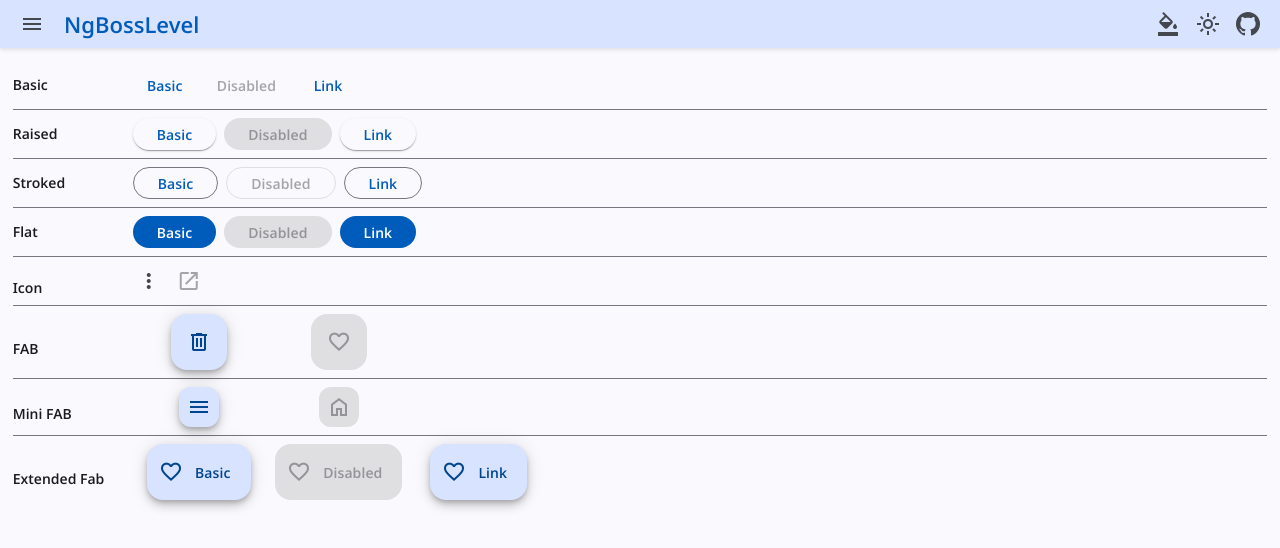
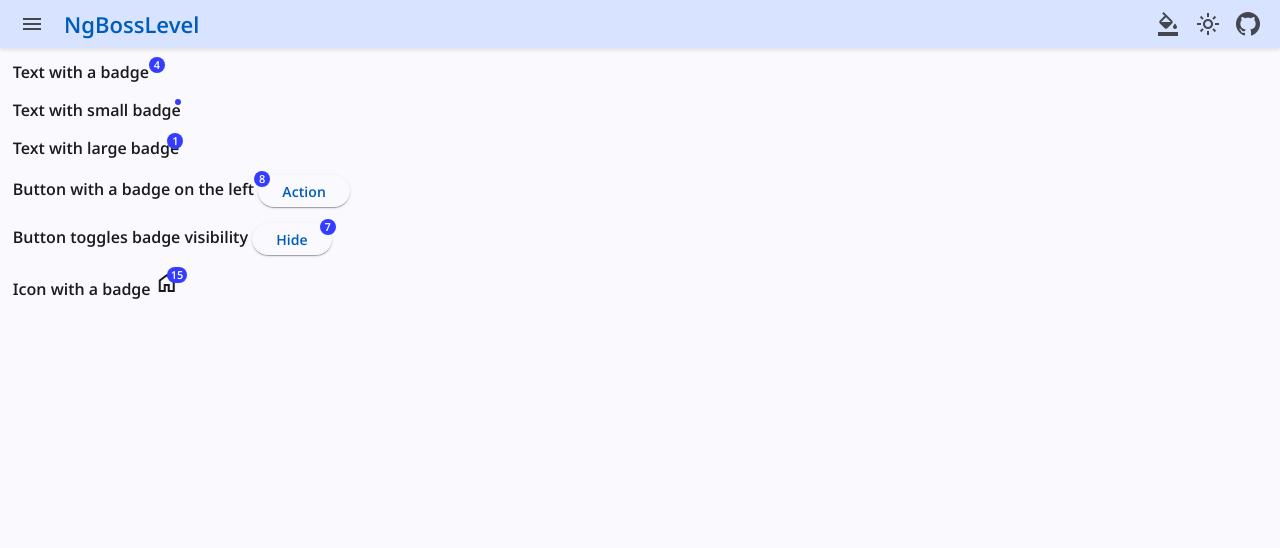
Before and after one commit to devcobos/NgBossLevel, an Angular app: page /examples/mat-badges in a window 1280 px wide. Before the commit this address led to /examples/mat-buttons. Shown: the top 548 px of the page. Built offline with nearby package versions, Linux system fonts and the light colour scheme.

Commit message:
Badges example

```diff
--- a/src/app/app.routes.ts
+++ b/src/app/app.routes.ts
@@ -18,6 +18,13 @@
             (m) => m.ExampleMatCardsComponent,
           ),
       },
+      {
+        path: 'mat-badges',
+        loadComponent: () =>
+          import('@features/examples/example-mat-badges/example-mat-badges.component').then(
+            (m) => m.ExampleMatBadgesComponent,
+          ),
+      },
     ],
   },
   { path: '', redirectTo: '/examples/mat-buttons', pathMatch: 'full' },
--- a/src/app/core/layout/sidenav/sidenav-navigation/navigation-items.data.ts
+++ b/src/app/core/layout/sidenav/sidenav-navigation/navigation-items.data.ts
@@ -11,6 +11,10 @@
     icon: 'apps',
     label: 'Examples',
     subItems: [
+      {
+        label: 'Badges',
+        route: '/examples/mat-badges',
+      },
       {
         label: 'Buttons',
         route: '/examples/mat-buttons',
--- /dev/null
+++ b/src/app/features/examples/example-mat-badges/example-mat-badges.component.html
@@ -0,0 +1,21 @@
+<div matBadge="4" matBadgeOverlap="false" class="demo-section">Text with a badge</div>
+
+<div matBadge="1" matBadgeSize="small" class="demo-section">Text with small badge</div>
+<div matBadge="1" matBadgeSize="large" class="demo-section">Text with large badge</div>
+
+<div class="demo-section">
+  Button with a badge on the left
+  <button mat-raised-button matBadge="8" matBadgePosition="before">Action</button>
+</div>
+
+<div class="demo-section">
+  Button toggles badge visibility
+  <button mat-raised-button matBadge="7" [matBadgeHidden]="hidden" (click)="toggleBadgeVisibility()">Hide</button>
+</div>
+
+<div class="demo-section">
+  Icon with a badge
+  <mat-icon matBadge="15">home</mat-icon>
+  <!-- Include text description of the icon's meaning for screen-readers -->
+  <span class="cdk-visually-hidden">Example with a home icon with overlaid badge showing the number 15</span>
+</div>
--- /dev/null
+++ b/src/app/features/examples/example-mat-badges/example-mat-badges.component.scss
@@ -0,0 +1,9 @@
+:host {
+  display: flex;
+  flex-direction: column;
+  align-items: flex-start;
+}
+
+.demo-section + .demo-section {
+  margin-top: 16px;
+}
--- /dev/null
+++ b/src/app/features/examples/example-mat-badges/example-mat-badges.component.ts
@@ -0,0 +1,18 @@
+import { Component } from '@angular/core';
+import { MatBadgeModule } from '@angular/material/badge';
+import { MatButtonModule } from '@angular/material/button';
+import { MatIconModule } from '@angular/material/icon';
+
+@Component({
+  selector: 'example-mat-badges',
+  imports: [MatBadgeModule, MatButtonModule, MatIconModule],
+  templateUrl: './example-mat-badges.component.html',
+  styleUrl: './example-mat-badges.component.scss',
+})
+export class ExampleMatBadgesComponent {
+  hidden = false;
+
+  toggleBadgeVisibility() {
+    this.hidden = !this.hidden;
+  }
+}
--- a/src/app/features/examples/example-mat-cards/example-mat-cards.component.html
+++ b/src/app/features/examples/example-mat-cards/example-mat-cards.component.html
@@ -17,7 +17,7 @@
     <button mat-button>Learn More</button>
   </mat-card-actions>
 </mat-card>
-
+<br />
 <mat-card class="example-card" appearance="outlined">
   <mat-card-header>
     <div mat-card-avatar class="example-header-image"></div>
--- a/src/styles/dynamic-theme.scss
+++ b/src/styles/dynamic-theme.scss
@@ -117,11 +117,23 @@
   );
 }
 
+@mixin badge-overrides() {
+  @include mat.badge-overrides(
+    (
+      background-color: var(--mat-sys-tertiary),
+      text-color: var(--mat-sys-on-tertiary),
+      disabled-state-background-color: var(--mat-sys-tertiary),
+      disabled-state-text-color: var(--mat-sys-on-tertiary),
+    )
+  );
+}
+
 // Overrides comunes
 @mixin common-overrides() {
   @include toolbar-overrides();
   @include sidenav-overrides();
   @include scrollbar-overrides();
+  @include badge-overrides();
 }
 
 @mixin dynamic-theme() {
```
